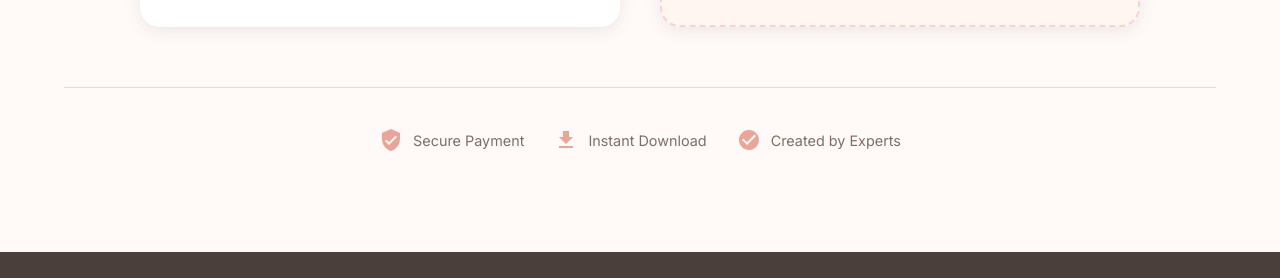
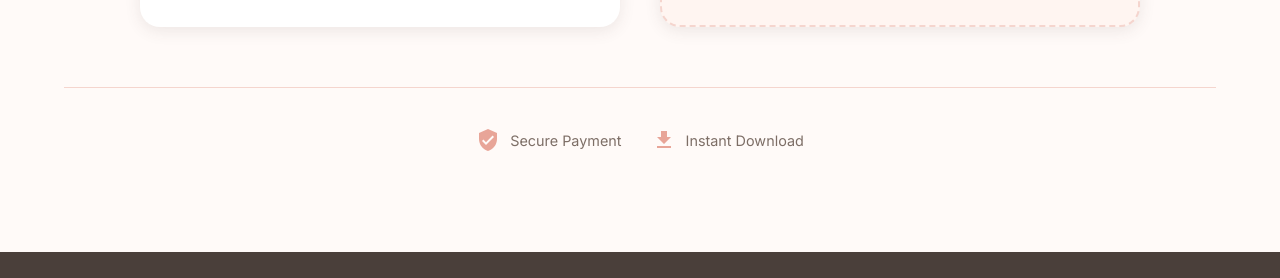
Before and after one commit to amryhamad1992-svg/nanny-fifi-website, a plain HTML site: page shop.html in a window 1280 px wide. Shown: the part 1307-1585 px from the top of the page. Drawn offline with nearby package versions, Linux system fonts and the light colour scheme.

Commit message:
Remove 'Created by Experts' trust badge from shop page

```diff
--- a/shop.html
+++ b/shop.html
@@ -334,12 +334,6 @@
                     </svg>
                     <span>Instant Download</span>
                 </div>
-                <div class="trust-badge">
-                    <svg viewBox="0 0 24 24" fill="currentColor">
-                        <path d="M12 2C6.48 2 2 6.48 2 12s4.48 10 10 10 10-4.48 10-10S17.52 2 12 2zm-2 15l-5-5 1.41-1.41L10 14.17l7.59-7.59L19 8l-9 9z"/>
-                    </svg>
-                    <span>Created by Experts</span>
-                </div>
             </div>
         </div>
     </section>
```
